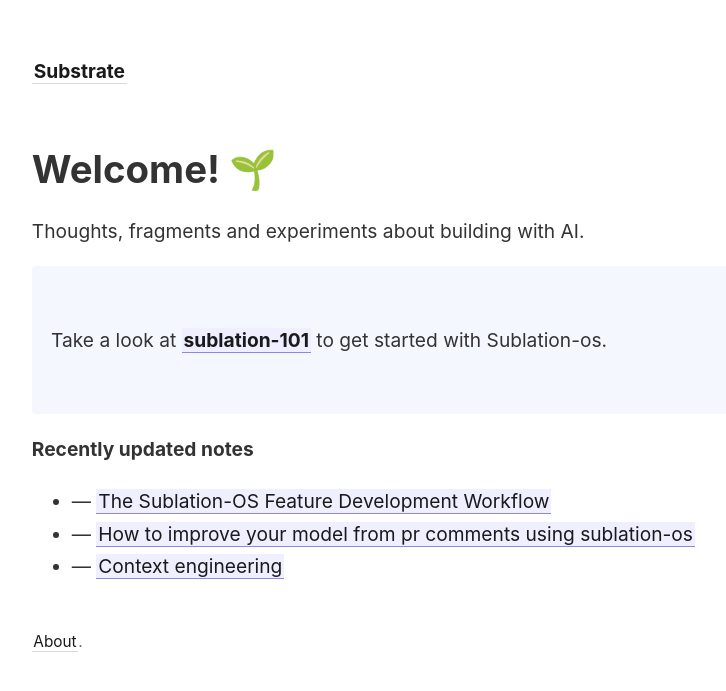
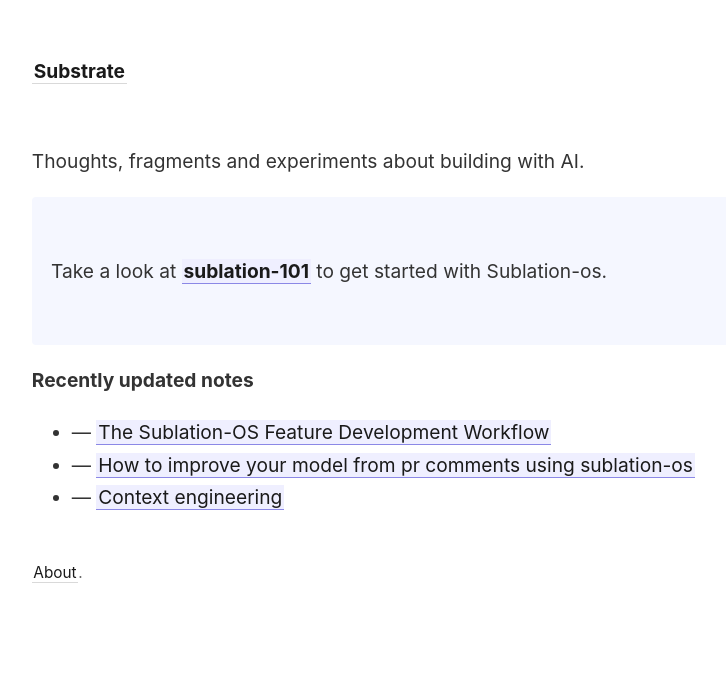
Before and after one commit to nicolosaullo/digital-garden, a Jekyll site: the page built from _pages/index.md, in a window 1280 px wide. Shown: the top 691 px of the page, without its empty margins (45-771 px from the left). Built offline with Jekyll 4.4.1, drawn with Linux system fonts in a browser that asks for light colours.

Commit message:
Removed "welcome"

```diff
--- a/_pages/index.md
+++ b/_pages/index.md
@@ -4,8 +4,6 @@
 id: home
 permalink: /
 ---
-
-# Welcome! 🌱
 
 Thoughts, fragments and experiments about building with AI.
 
```
